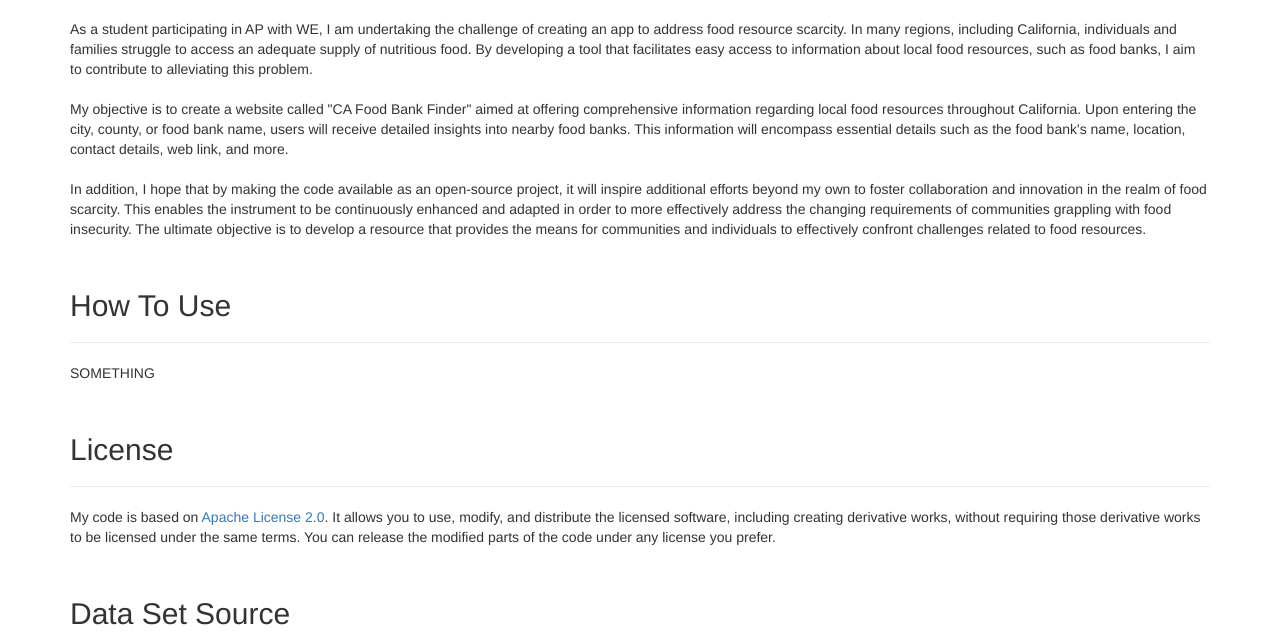
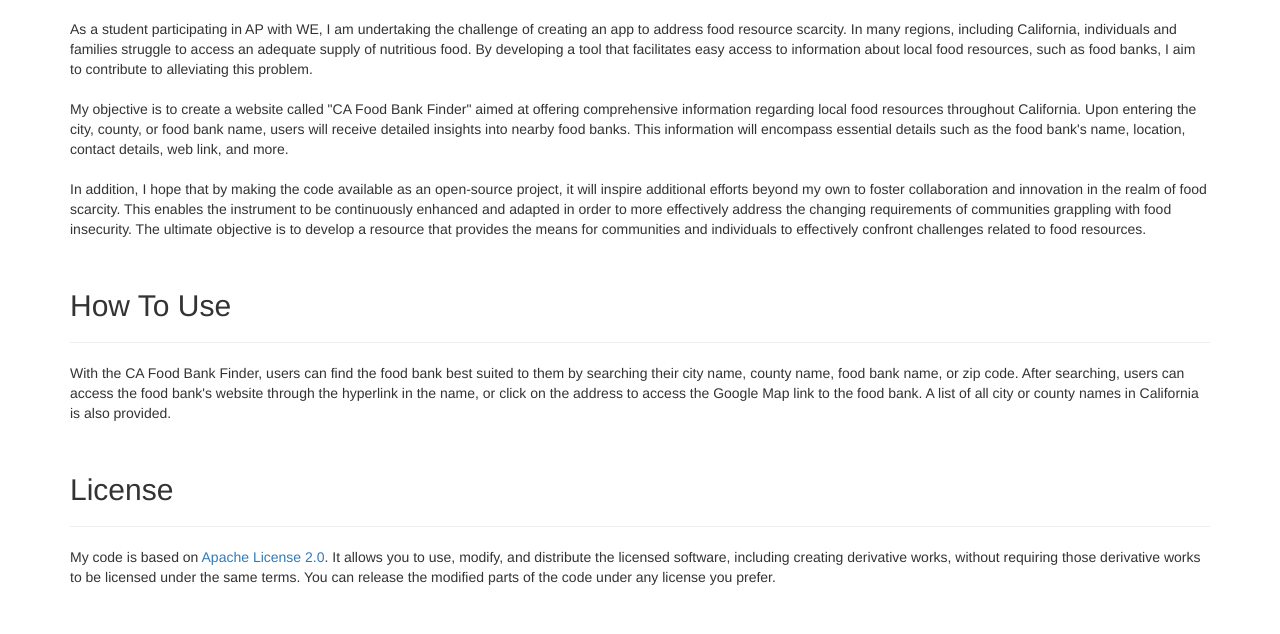
Before and after one commit to abjohnkang/food-bank-finder, a plain HTML site: page about.html in a window 1280 px wide. Shown: the part 442-1076 px from the top of the page. Drawn offline with nearby package versions, Linux system fonts and the light colour scheme.

Commit message:
how to use

```diff
--- a/about.html
+++ b/about.html
@@ -74,7 +74,7 @@
             <div class="col-md-12">
               <h2>How To Use</h2>
               <hr>
-              <p>SOMETHING</p>
+              <p>With the CA Food Bank Finder, users can find the food bank best suited to them by searching their city name, county name, food bank name, or zip code. After searching, users can access the food bank's website through the hyperlink in the name, or click on the address to access the Google Map link to the food bank. A list of all city or county names in California is also provided.</p>
             </div>
           </div>
 
```
